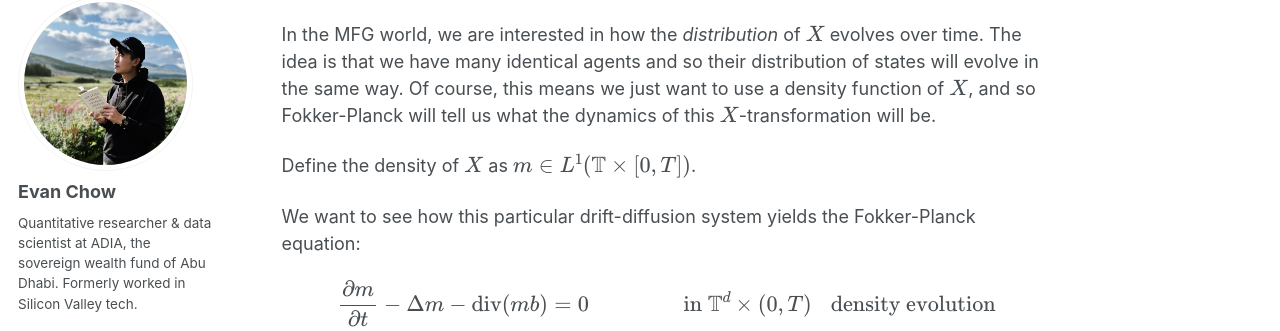
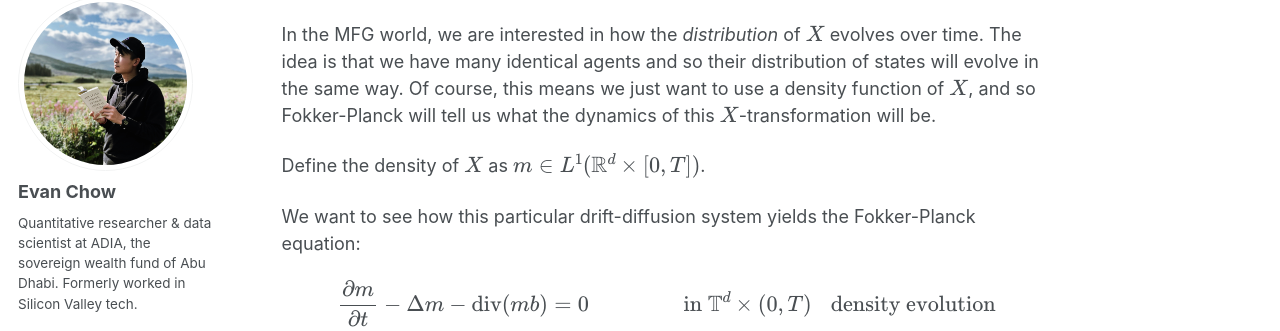
Before and after one commit to evnchw/evnchw.github.io, a Jekyll site: the page built from _quant/20240630_refresher_fokker_planck.md, in a window 1280 px wide and 900 px high, scrolled down 1452 px. Shown: the part 110-441 px from the top of the window. Built offline with Jekyll 4.4.1, drawn with Linux system fonts in a browser that asks for light colours; some web fonts are replaced.

Commit message:
Quick commit.

```diff
--- a/_quant/20240630_refresher_fokker_planck.md
+++ b/_quant/20240630_refresher_fokker_planck.md
@@ -42,7 +42,7 @@ $$
 
 In the MFG world, we are interested in how the *distribution* of $$X$$ evolves over time. The idea is that we have many identical agents and so their distribution of states will evolve in the same way. Of course, this means we just want to use a density function of $$X$$, and so Fokker-Planck will tell us what the dynamics of this $$X$$-transformation will be.
 
-Define the density of $$X$$ as $$m \in L^1(\mathbb{T} \times [0,T])$$.
+Define the density of $$X$$ as $$m \in L^1(\mathbb{R}^d \times [0,T])$$.
 
 We want to see how this particular drift-diffusion system yields the Fokker-Planck equation:
 
```
